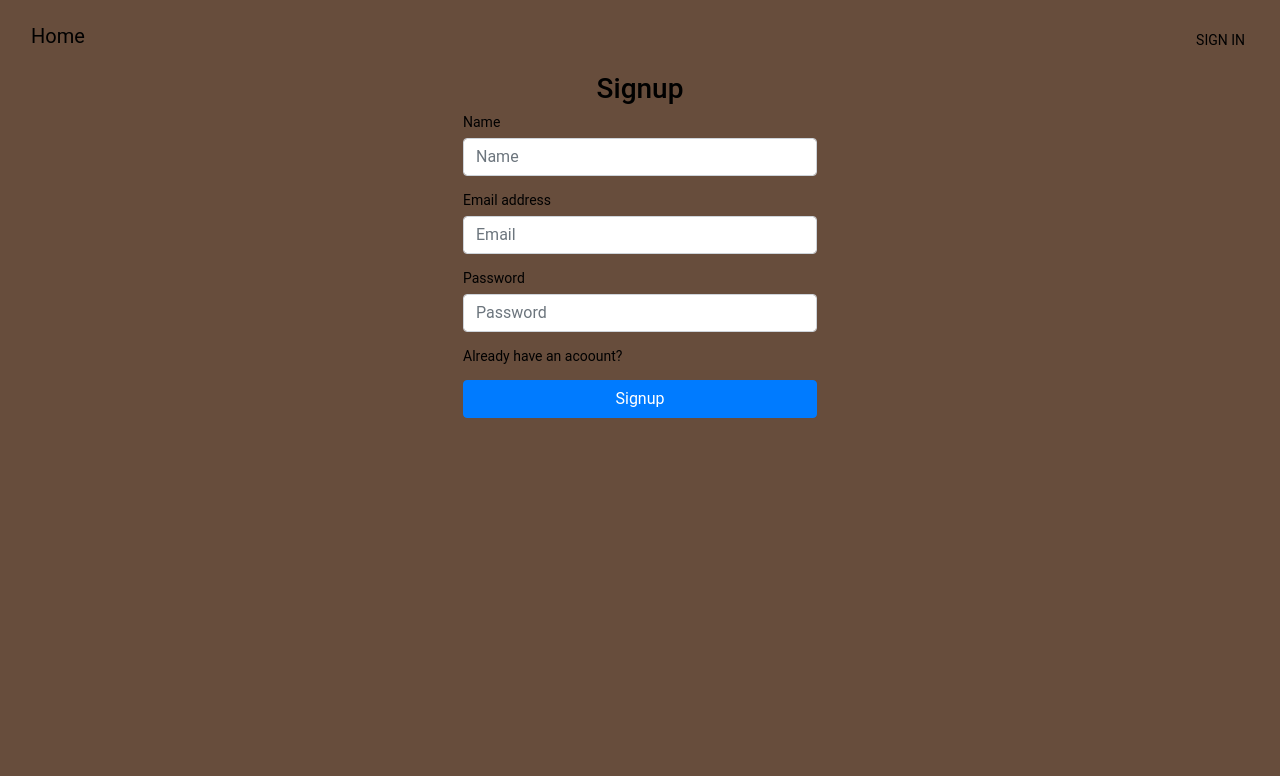
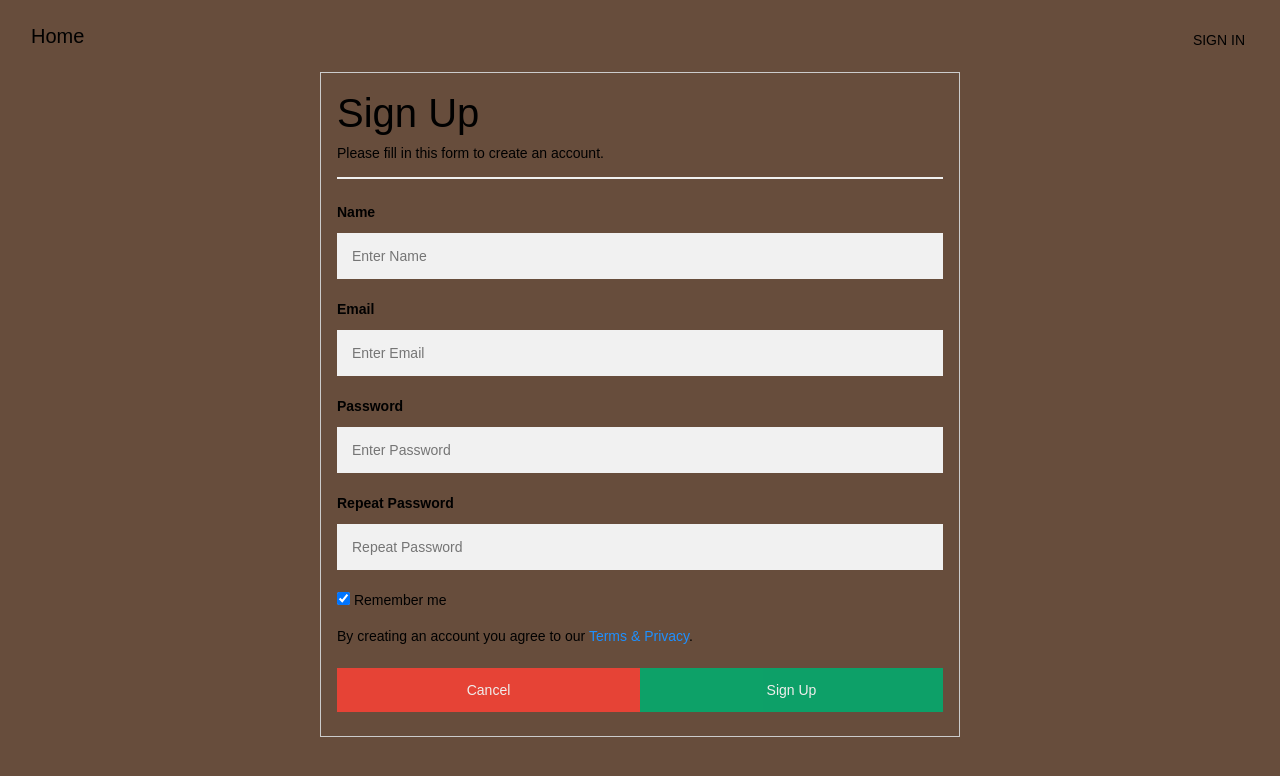
Before and after one commit to irfanrasheedkc/Blog-website, a Node server app: page /signup in a window 1280 px wide. Shown: the top 776 px of the page. Run offline with Node 20, Linux system fonts and the light colour scheme; some libraries are stand-ins or nearby versions.

Commit message:
Recieved details from signup page

```diff
--- a/app.js
+++ b/app.js
@@ -1,6 +1,7 @@
 var createError = require('http-errors');
 var express = require('express');
 var path = require('path');
+// var bodyParser = require('body-parser');
 var cookieParser = require('cookie-parser');
 var logger = require('morgan');
 var db=require('./config/connection.js');
@@ -21,6 +22,7 @@ app.use(logger('dev'));
 app.use(express.json());
 // app.use(express.urlencoded());
 app.use(express.urlencoded({ extended: false }));
+// app.use(bodyParser.urlencoded({extended: false}));
 app.use(cookieParser());
 app.use(express.static(path.join(__dirname, 'public')));
 
--- a/views/user/signup.hbs
+++ b/views/user/signup.hbs
@@ -1,19 +1,141 @@
-<form action="/signup" method="post" enctype="multipart/form-data">
-    <div class="container" style="margin:auto ; width:30%">
-        <h3 align="center">Signup</h3>
-        <div class="form-group">
-            <label for="">Name</label>
-            <input type="text" name="Name" class="form-control" placeholder="Name">
-        </div>
-        <div class="form-group">
-            <label for="">Email address</label>
-            <input type="email" name="Email" class="form-control" placeholder="Email">
-        </div>
-        <div class="form-group">
-            <label for="">Password</label>
-            <input type="password" name="Password" class="form-control" placeholder="Password">
-        </div>
-        <a href="/signin">Already have an acoount?</a><br><br>
-        <button class="btn btn-primary" style="margin:auto;width:100%" type="submit">Signup</button>
+<!DOCTYPE html>
+<html>
+<style>
+    body {
+        font-family: Arial, Helvetica, sans-serif;
+    }
+
+    * {
+        box-sizing: border-box
+    }
+
+    .centered {
+        width: 50%;
+        /* Set the width to 50% of the parent container */
+        margin: 0 auto;
+        /* Center the div element horizontally and vertically */
+    }
+
+    /* Full-width input fields */
+    input[type=text],
+    input[type=password] {
+        width: 100%;
+        padding: 15px;
+        margin: 5px 0 22px 0;
+        display: inline-block;
+        border: none;
+        background: #f1f1f1;
+    }
+
+    input[type=text]:focus,
+    input[type=password]:focus {
+        background-color: #ddd;
+        outline: none;
+    }
+
+    hr {
+        border: 1px solid #f1f1f1;
+        margin-bottom: 25px;
+    }
+
+    /* Set a style for all buttons */
+    button {
+        background-color: #04AA6D;
+        color: white;
+        padding: 14px 20px;
+        margin: 8px 0;
+        border: none;
+        cursor: pointer;
+        width: 100%;
+        opacity: 0.9;
+    }
+
+    button:hover {
+        opacity: 1;
+    }
+
+    /* Extra styles for the cancel button */
+    .cancelbtn {
+        padding: 14px 20px;
+        background-color: #f44336;
+    }
+
+    /* Float cancel and signup buttons and add an equal width */
+    .cancelbtn,
+    .signupbtn {
+        float: left;
+        width: 50%;
+    }
+
+    /* Add padding to container elements */
+    .container {
+        padding: 16px;
+    }
+
+    /* Clear floats */
+    .clearfix::after {
+        content: "";
+        clear: both;
+        display: table;
+    }
+
+    /* Change styles for cancel button and signup button on extra small screens */
+    @media screen and (max-width: 300px) {
+
+        .cancelbtn,
+        .signupbtn {
+            width: 100%;
+        }
+    }
+</style>
+
+<body>
+    <div class="centered">
+        <form action="/signup" method="post" style="border:1px solid #ccc" onsubmit="return validateForm()">
+  <div class=" container">
+            <h1>Sign Up</h1>
+            <p>Please fill in this form to create an account.</p>
+            <hr>
+
+            <label for="email"><b>Name</b></label>
+            <input type="text" placeholder="Enter Name" name="name" required>
+
+            <label for="email"><b>Email</b></label>
+            <input type="text" placeholder="Enter Email" name="email" required>
+
+            <label for="psw"><b>Password</b></label>
+            <input type="password" placeholder="Enter Password" name="psw" id="psw" required>
+
+            <label for="psw-repeat"><b>Repeat Password</b></label>
+            <input type="password" placeholder="Repeat Password" name="psw-repeat" id="psw-repeat" required>
+
+            <label>
+                <input type="checkbox" checked="checked" name="remember" style="margin-bottom:15px"> Remember me
+            </label>
+
+            <p>By creating an account you agree to our <a href="#" style="color:dodgerblue">Terms & Privacy</a>.</p>
+
+            <div class="clearfix">
+                <button type="button" class="cancelbtn">Cancel</button>
+                <button type="submit" class="signupbtn">Sign Up</button>
+            </div>
     </div>
-</form>
+    </form>
+    </div>
+</body>
+
+</html>
+
+
+<script>
+    function validateForm() {
+        var password = document.getElementById("psw").value;
+        var confirmPassword = document.getElementById("psw-repeat").value;
+
+        if (password != confirmPassword) {
+            alert("The confirm password must match the original password!");
+            return false;
+        }
+        return true;
+    }
+</script>
```
